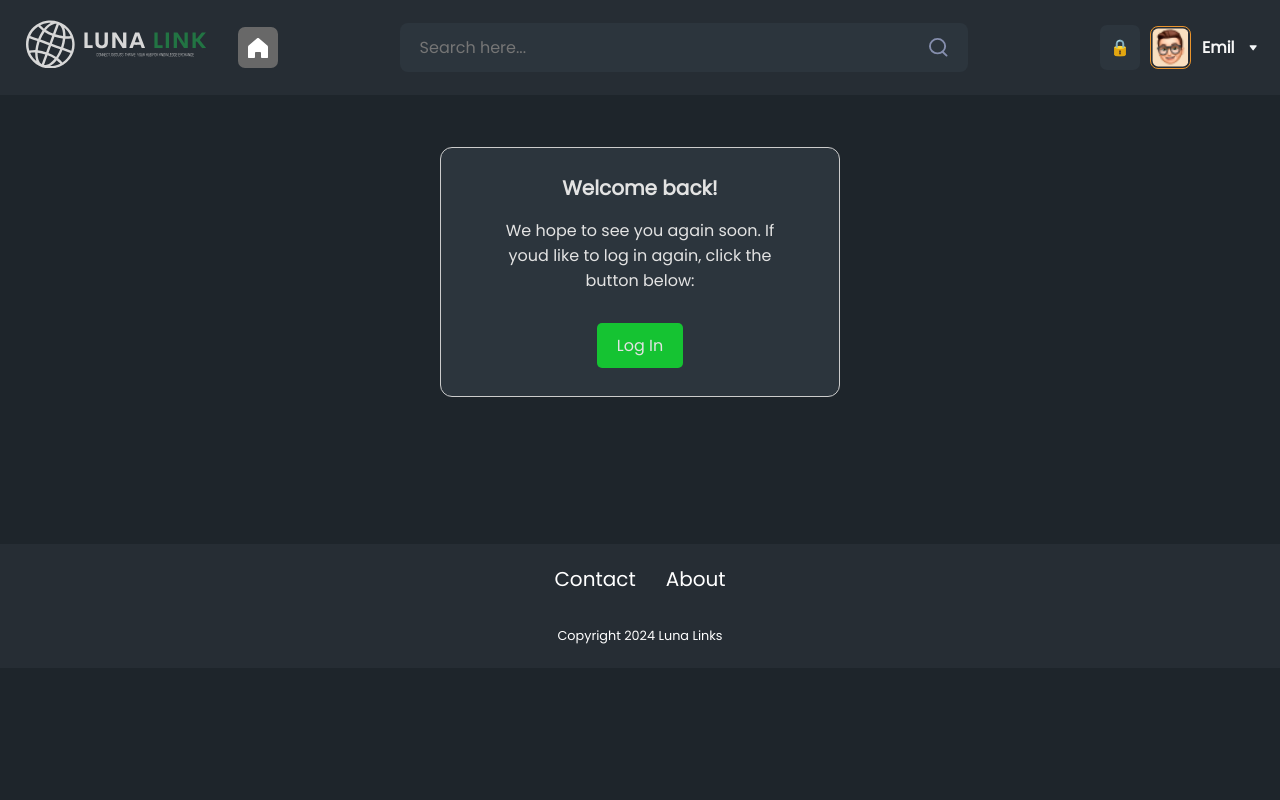
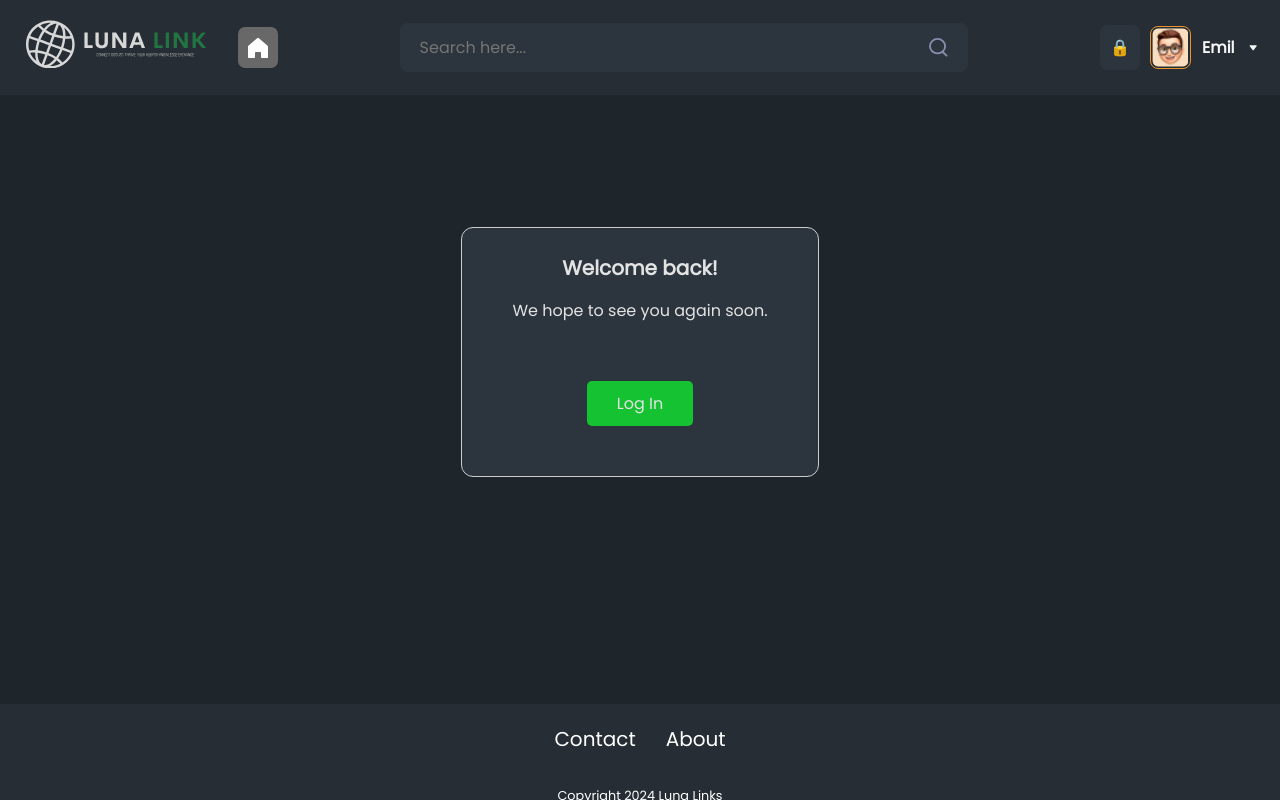
Before and after one commit to AdrianKnudsen/Luna-Link, a React (Vite) app: page /Loggedout in a window 1280 px wide. Built offline with nearby package versions, Linux system fonts and the light colour scheme.

Commit message:
some tiny css changes

```diff
--- a/src/Pages/FakeLoginPage.jsx
+++ b/src/Pages/FakeLoginPage.jsx
@@ -17,6 +17,7 @@ const FakeLoginPage = () => {
   };
 
   return (
+    <div className={styles.loginPage}>
       <div className={styles.loginContainer}>
         <h1>Log in to Luna Link</h1>
         <label className={styles.label}>
@@ -52,6 +53,7 @@ const FakeLoginPage = () => {
           Login
         </button>
       </div>
+    </div>
   );
 };
 
--- a/src/Pages/FakeLoginPage.module.css
+++ b/src/Pages/FakeLoginPage.module.css
@@ -1,3 +1,9 @@
+.loginPage {
+  height: 88vh;
+  display: flex;
+  align-items: center;
+}
+
 .loginContainer {
   max-width: 400px;
   margin: 10px auto;
@@ -6,17 +12,21 @@
   border-radius: 12px;
   background-color: #2c353d;
   color: #e3e3e3;
+  width: 100%;
 }
+
 h1 {
   padding: 5px 0px;
   font-size: 20px;
   text-align: center;
 }
+
 .forgot {
   gap: 10px;
   font-size: 14px;
   margin-top: 0;
 }
+
 .label {
   display: block;
   margin-bottom: 10px;
--- a/src/Pages/LogoutPage.jsx
+++ b/src/Pages/LogoutPage.jsx
@@ -6,10 +6,7 @@ const LogoutPage = () => {
     <div className={styles.logoutContent}>
       <div className={styles.logoutContainer}>
         <h1>Welcome back!</h1>
-        <p>
-          We hope to see you again soon. If youd like to log in again, click the
-          button below:
-        </p>
+        <p>We hope to see you again soon.</p>
         <Link to="/" className={styles.loginLink}>
           Log In
         </Link>
--- a/src/Pages/LogoutPage.module.css
+++ b/src/Pages/LogoutPage.module.css
@@ -1,5 +1,5 @@
 .logoutContent {
-  height: 68vh;
+  height: 88vh;
   display: flex;
   justify-content: center;
   align-items: center;
@@ -19,8 +19,8 @@
 
 .loginLink {
   display: inline-block;
-  margin-top: 20px;
-  padding: 10px 20px;
+  margin-top: 3rem;
+  padding: 10px 30px;
   background-color: #15c332;
   color: #e3e3e3;
   text-decoration: none;
```
Lines whose indentation alone changed are shown as unchanged.
